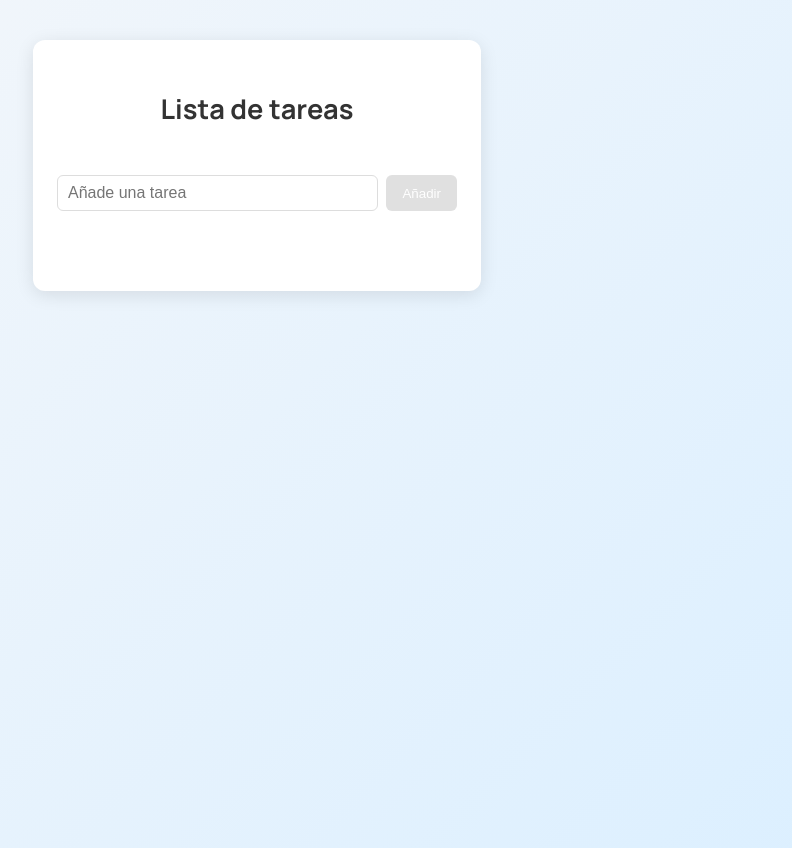
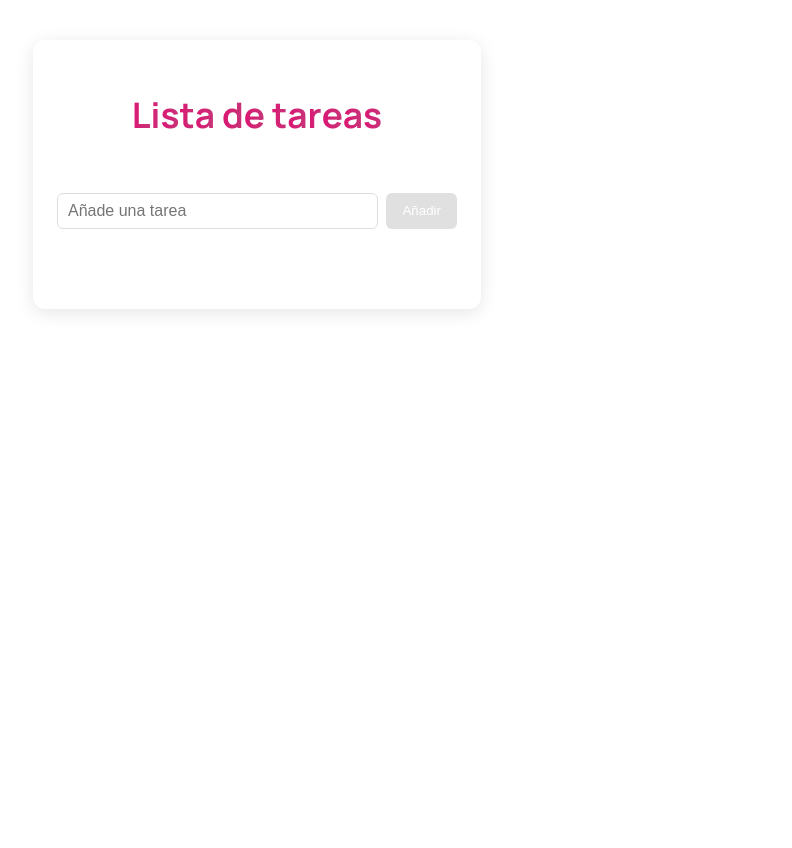
Before and after one commit to alexandracampo/to-do-pomodoro, a React (Vite) app: page / in a window 1280 px wide. Shown: the whole page, without its empty margins (383-1175 px from the left). Built offline with nearby package versions, Linux system fonts and the light colour scheme.

Commit message:
feat: change palette colour and add animation in title

```diff
--- a/src/App.tsx
+++ b/src/App.tsx
@@ -13,7 +13,11 @@ function App() {
 
   return (
     <div className="todo-container">
-      <h1 className="todo-title">Lista de tareas</h1>
+      <h1 className="todo-title bounce">
+        {"Lista de tareas".split("").map((letter, i) => (
+          <span key={i}>{letter === " " ? "\u00A0" : letter}</span>
+        ))}
+      </h1>
       <Form />
       <TodoItem />
     </div>
--- a/src/components/TodoItem.tsx
+++ b/src/components/TodoItem.tsx
@@ -60,6 +60,10 @@ function TodoItem() {
                   type="checkbox"
                   checked={task.completed}
                   onChange={() => toggleCompleted(task.id)}
+                  style={{
+                    visibility:
+                      editableTaskId === task.id ? "hidden" : "visible",
+                  }}
                 />
                 <span
                   className={`todo-task ${task.completed ? "completed" : ""}`}
--- a/src/styles/app.css
+++ b/src/styles/app.css
@@ -1,7 +1,8 @@
+/* Colores utilizados: blanco (#FFFFFF), naranja ocaso (#FF5841), rojo-violeta (#C53678) */
+
 body {
-    background-color: rgb(0, 0, 0);
     font-family: 'Manrope', sans-serif;
-    background: linear-gradient(135deg, #f5f7fa, #dbefff);
+    background: #FFFFFF;
     height: 100vh;
 }
 
@@ -16,10 +17,43 @@ body {
 
 .todo-title {
     text-align: center;
-    color: #333;
-    margin-bottom: 18px;
-    font-size: 1.7rem;
+    font-size: 2.2rem;
+    font-weight: 700;
     margin-bottom: 3rem;
+}
+
+.todo-title.bounce span {
+    display: inline-block;
+    animation: bounce 1.2s infinite ease-in-out;
+    background: linear-gradient(90deg, #dd1573, #C53678);
+    background-clip: text;
+    -webkit-background-clip: text;
+    color: transparent;
+}
+
+.bounce span {
+    display: inline-block;
+    animation: bounce 1.2s infinite ease-in-out;
+}
+
+.bounce span:nth-child(odd) {
+    animation-delay: 0.1s;
+}
+
+.bounce span:nth-child(even) {
+    animation-delay: 0.3s;
+}
+
+@keyframes bounce {
+
+    0%,
+    100% {
+        transform: translateY(0);
+    }
+
+    50% {
+        transform: translateY(-6px);
+    }
 }
 
 .todo-list {
--- a/src/styles/form.css
+++ b/src/styles/form.css
@@ -21,7 +21,7 @@
 }
 
 .todo-submit {
-    background: #1976d2;
+    background: #C53678;
     color: #fff;
     border: none;
     padding: 8px 16px;
--- a/src/styles/todoItem.css
+++ b/src/styles/todoItem.css
@@ -16,11 +16,12 @@
 }
 
 .todo-checkbox:checked {
-    accent-color: #49de2ffe;
+    accent-color: #C53678;
 
 }
 
 .todo-task {
+    width: 90%;
     flex: 1;
     font-size: 1rem;
     width: 70%;
@@ -36,7 +37,7 @@
 }
 
 .input-edit {
-    width: 70%;
+    width: 90%;
     height: 1.5rem;
     padding-left: 8px;
     color: #333333;
```
